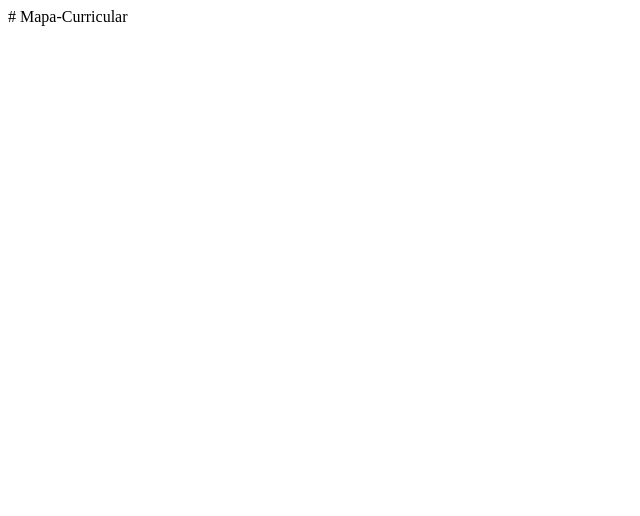
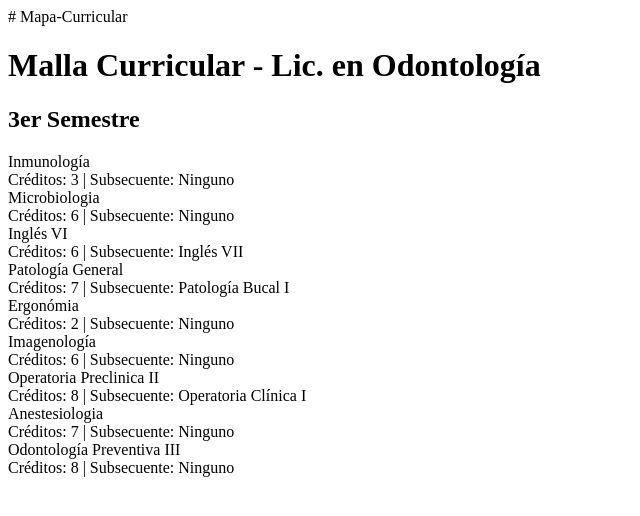
Before and after one commit to xime-32/Mapa-Curricular, a plain HTML site: page index.html in a window 1280 px wide. Shown: the whole page, without its empty margins (0-640 px from the left). Drawn offline with Linux system fonts and the light colour scheme.

Commit message:
Update index.html

```diff
--- a/index.html
+++ b/index.html
@@ -1 +1,51 @@
 # Mapa-Curricular
+<!DOCTYPE html>
+<html lang="es">
+<head>
+  <meta charset="UTF-8">
+  <title>Malla Curricular Interactiva</title>
+  <link rel="stylesheet" href="style.css">
+</head>
+<body>
+  <h1>Malla Curricular - Lic. en Odontología</h1>
+  <div class="semestre">
+    <h2>3er Semestre</h2>
+    <div class="materia" onclick="mostrarInfo(this)">
+      Inmunología
+      <div class="info">Créditos: 3 | Subsecuente: Ninguno</div>
+    </div>
+    <div class="materia" onclick="mostrarInfo(this)">
+      Microbiologia
+      <div class="info">Créditos: 6 | Subsecuente: Ninguno</div>
+    </div>
+      Inglés VI
+      <div class="info">Créditos: 6 | Subsecuente: Inglés VII</div>
+    </div>
+    <div class="materia" onclick="mostrarInfo(this)">
+      Patología General
+      <div class="info">Créditos: 7 | Subsecuente: Patología Bucal I</div>
+    </div>
+   Ergonómia
+      <div class="info">Créditos: 2 | Subsecuente: Ninguno</div>
+    </div>
+    <div class="materia" onclick="mostrarInfo(this)">
+     Imagenología
+      <div class="info">Créditos: 6 | Subsecuente: Ninguno</div>
+    </div>
+   Operatoria Preclinica II
+      <div class="info">Créditos: 8 | Subsecuente: Operatoria Clínica I</div>
+    </div>
+    <div class="materia" onclick="mostrarInfo(this)">
+     Anestesiologia
+      <div class="info">Créditos: 7 | Subsecuente: Ninguno</div>
+    </div>
+ Odontología Preventiva III
+      <div class="info">Créditos: 8 | Subsecuente: Ninguno</div>
+    </div>
+    <div class="materia" onclick="mostrarInfo(this)">
+
+
+
+  <script src="script.js"></script>
+</body>
+</html>
```
